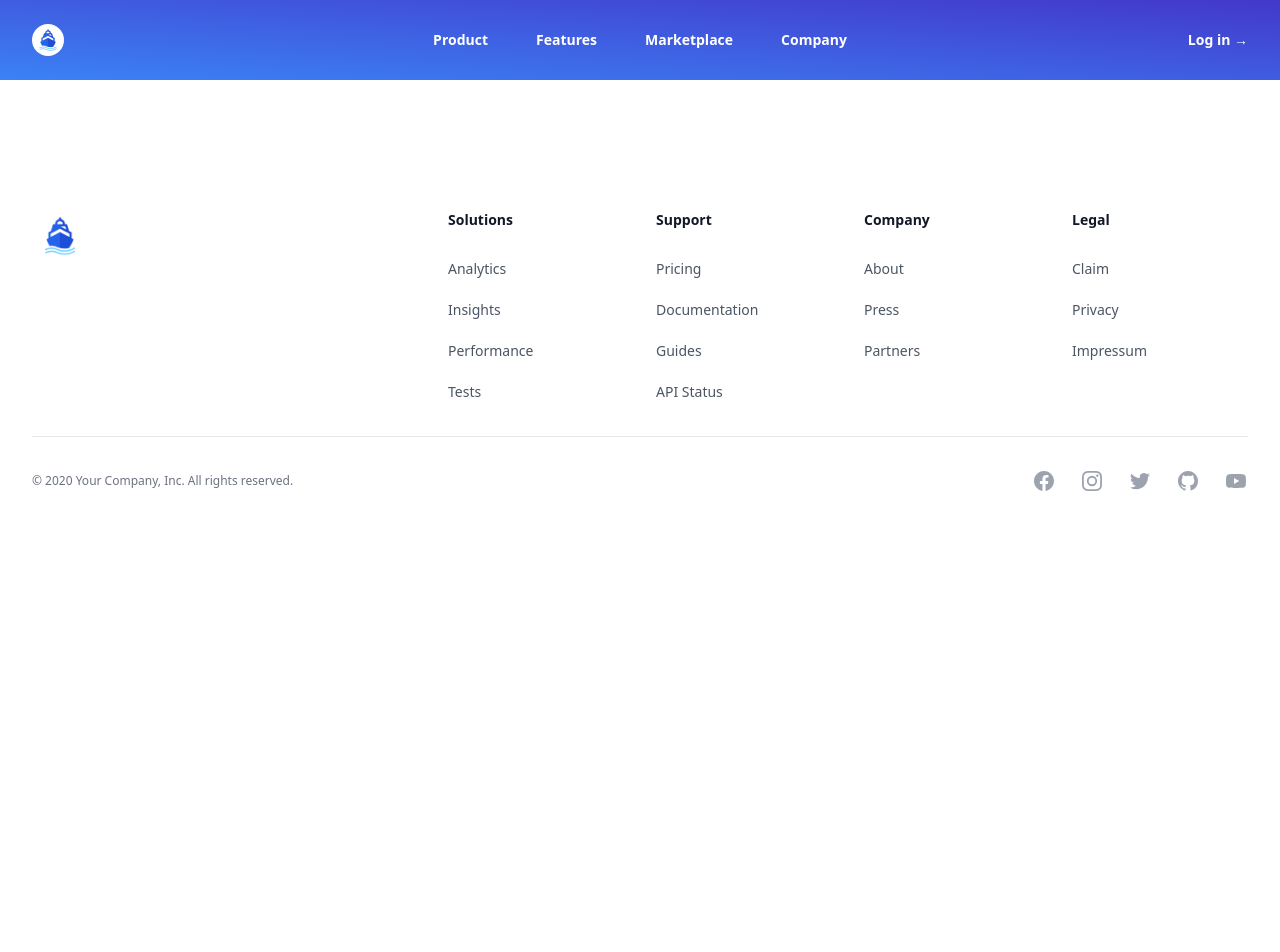
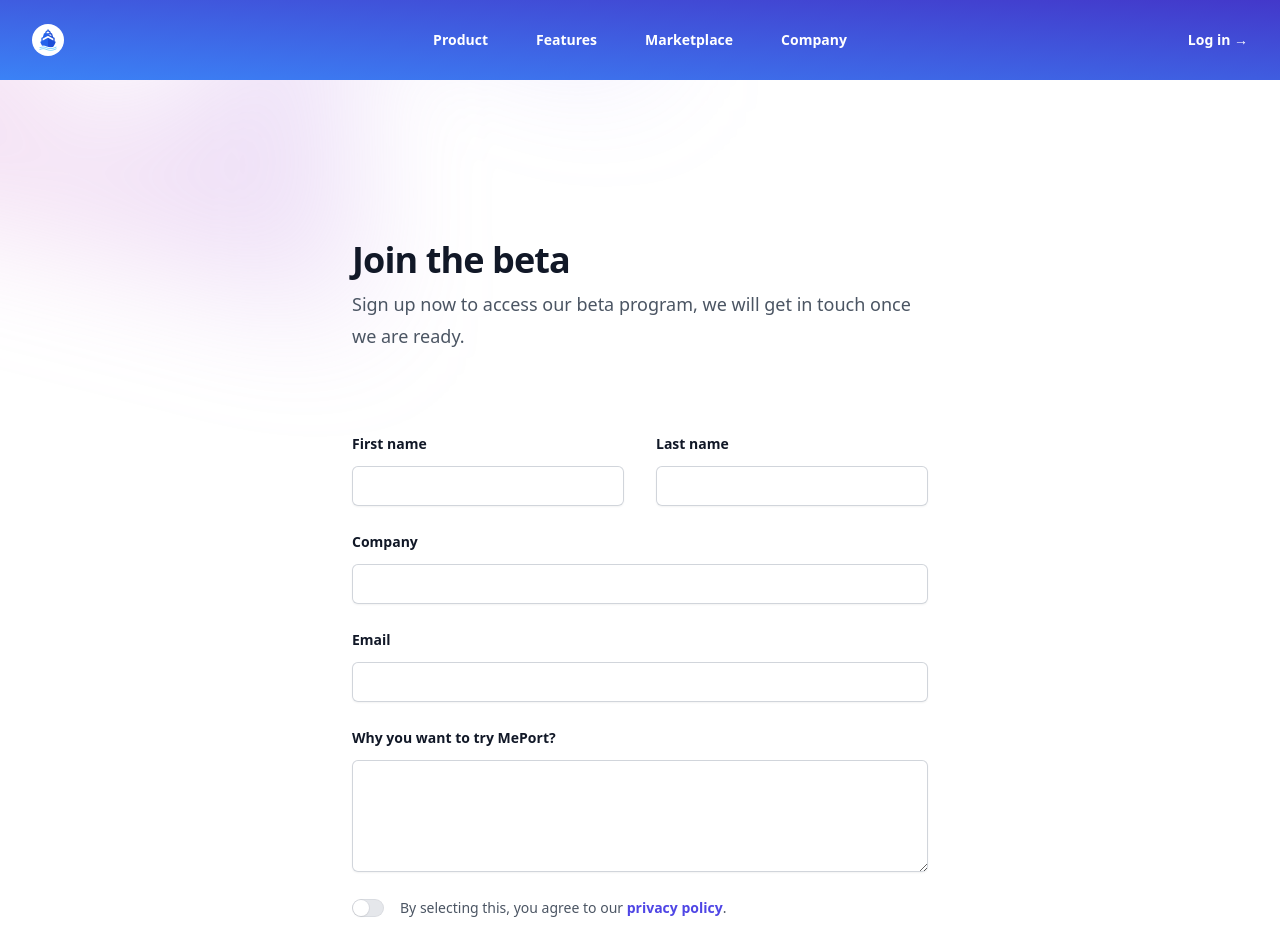
Before and after one commit to threes-at/meport-io, a Nuxt app: page /join-beta in a window 1280 px wide. Shown: the top 952 px of the page. Before the commit the page ends 800 px from the top, so only its background shows below. Built offline with nearby package versions, Linux system fonts and the light colour scheme.

Commit message:
join beta site

```diff
--- a/package.json
+++ b/package.json
@@ -20,8 +20,6 @@
   },
   "dependencies": {
     "@headlessui/vue": "^1.7.12",
-    "@heroicons/vue": "^2.0.16",
-    "@nuxt/image": "^0.7.1",
-    "@nuxt/image-edge": "1.0.0-27968280.9739e4d"
+    "@heroicons/vue": "^2.0.16"
   }
 }
--- a/pages/join-beta.vue
+++ b/pages/join-beta.vue
@@ -1 +1,119 @@
-<template></template>
+<template>
+  <div class="relative isolate px-6 pt-24 sm:pt-40 lg:px-8">
+    <div class="absolute inset-0 -z-10 overflow-hidden">
+      <svg viewBox="0 0 1155 678" aria-hidden="true"
+        class="absolute bottom-full -left-40 -mb-48 w-[72.1875rem] transform-gpu blur-3xl sm:left-auto sm:right-1/2 sm:-mb-64">
+        <path fill="url(#d5d4d369-6b90-4398-a6aa-ab9a062d6e3c)" fill-opacity=".25"
+          d="M317.219 518.975 203.852 678 0 438.341l317.219 80.634 204.172-286.402c1.307 132.337 45.083 346.658 209.733 145.248C936.936 126.058 882.053-94.234 1031.02 41.331c119.18 108.451 130.68 295.337 121.53 375.223L855 299l21.173 362.054-558.954-142.079Z" />
+        <defs>
+          <linearGradient id="d5d4d369-6b90-4398-a6aa-ab9a062d6e3c" x1="1155.49" x2="-78.208" y1=".177" y2="474.645"
+            gradientUnits="userSpaceOnUse">
+            <stop stop-color="#9089FC" />
+            <stop offset="1" stop-color="#FF80B5" />
+          </linearGradient>
+        </defs>
+      </svg>
+    </div>
+
+    <div class="mx-auto max-w-xl">
+      <h2 class="text-3xl font-bold tracking-tight text-gray-900 sm:text-4xl">Join the beta</h2>
+      <p class="mt-2 text-lg leading-8 text-gray-600">Sign up now to access our beta program, we will get in touch once we
+        are ready.</p>
+    </div>
+
+
+
+    <form name="beta-waitlist" action="/join-beta?success=true" method="POST" data-netlify="true"
+      class="mx-auto mt-16 max-w-xl sm:mt-20">
+      <div v-if="isSuccess" class="rounded-md bg-green-50 p-4 mb-10">
+        <div class="flex">
+          <div class="flex-shrink-0">
+            <CheckCircleIcon class="h-5 w-5 text-green-400" aria-hidden="true" />
+          </div>
+          <div class="ml-3">
+            <p class="text-sm font-medium text-green-800">Successfully applied</p>
+          </div>
+          <div class="ml-auto pl-3">
+            <div class="-mx-1.5 -my-1.5">
+              <button type="button"
+                class="inline-flex rounded-md bg-green-50 p-1.5 text-green-500 hover:bg-green-100 focus:outline-none focus:ring-2 focus:ring-green-600 focus:ring-offset-2 focus:ring-offset-green-50">
+                <span class="sr-only">Dismiss</span>
+                <XMarkIcon class="h-5 w-5" aria-hidden="true" />
+              </button>
+            </div>
+          </div>
+        </div>
+      </div>
+      <div class="grid grid-cols-1 gap-y-6 gap-x-8 sm:grid-cols-2">
+        <div>
+          <label for="first-name" class="block text-sm font-semibold leading-6 text-gray-900">First name</label>
+          <div class="mt-2.5">
+            <input required type="text" name="first-name" id="first-name" autocomplete="given-name"
+              class="block w-full rounded-md border-0 py-2 px-3.5 text-sm leading-6 text-gray-900 shadow-sm ring-1 ring-inset ring-gray-300 placeholder:text-gray-400 focus:ring-2 focus:ring-inset focus:ring-indigo-600" />
+          </div>
+        </div>
+        <div>
+          <label for="last-name" class="block text-sm font-semibold leading-6 text-gray-900">Last name</label>
+          <div class="mt-2.5">
+            <input required type="text" name="last-name" id="last-name" autocomplete="family-name"
+              class="block w-full rounded-md border-0 py-2 px-3.5 text-sm leading-6 text-gray-900 shadow-sm ring-1 ring-inset ring-gray-300 placeholder:text-gray-400 focus:ring-2 focus:ring-inset focus:ring-indigo-600" />
+          </div>
+        </div>
+        <div class="sm:col-span-2">
+          <label for="company" class="block text-sm font-semibold leading-6 text-gray-900">Company</label>
+          <div class="mt-2.5">
+            <input required type="text" name="company" id="company" autocomplete="organization"
+              class="block w-full rounded-md border-0 py-2 px-3.5 text-sm leading-6 text-gray-900 shadow-sm ring-1 ring-inset ring-gray-300 placeholder:text-gray-400 focus:ring-2 focus:ring-inset focus:ring-indigo-600" />
+          </div>
+        </div>
+        <div class="sm:col-span-2">
+          <label for="email" class="block text-sm font-semibold leading-6 text-gray-900">Email</label>
+          <div class="mt-2.5">
+            <input required type="email" name="email" id="email" autocomplete="email"
+              class="block w-full rounded-md border-0 py-2 px-3.5 text-sm leading-6 text-gray-900 shadow-sm ring-1 ring-inset ring-gray-300 placeholder:text-gray-400 focus:ring-2 focus:ring-inset focus:ring-indigo-600" />
+          </div>
+        </div>
+        <div class="sm:col-span-2">
+          <label for="message" class="block text-sm font-semibold leading-6 text-gray-900">Why you want to try
+            MePort?</label>
+          <div class="mt-2.5">
+            <textarea name="message" id="message" rows="4"
+              class="block w-full rounded-md border-0 py-2 px-3.5 text-sm leading-6 text-gray-900 shadow-sm ring-1 ring-inset ring-gray-300 placeholder:text-gray-400 focus:ring-2 focus:ring-inset focus:ring-indigo-600" />
+          </div>
+        </div>
+        <SwitchGroup as="div" class="flex gap-x-4 sm:col-span-2">
+          <div class="flex h-6 items-center">
+            <Switch v-model="agreed"
+              :class="[agreed ? 'bg-indigo-600' : 'bg-gray-200', 'flex w-8 flex-none cursor-pointer rounded-full p-px ring-1 ring-inset ring-gray-900/5 transition-colors duration-200 ease-in-out focus-visible:outline focus-visible:outline-2 focus-visible:outline-offset-2 focus-visible:outline-indigo-600']">
+              <span class="sr-only">Agree to policies</span>
+              <span aria-hidden="true"
+                :class="[agreed ? 'translate-x-3.5' : 'translate-x-0', 'h-4 w-4 transform rounded-full bg-white shadow-sm ring-1 ring-gray-900/5 transition duration-200 ease-in-out']" />
+            </Switch>
+          </div>
+          <SwitchLabel class="text-sm leading-6 text-gray-600">
+            By selecting this, you agree to our
+            {{ ' ' }}
+            <nuxt-link to="/privacy" class="font-semibold text-indigo-600">privacy&nbsp;policy</nuxt-link>.
+          </SwitchLabel>
+        </SwitchGroup>
+      </div>
+      <div class="mt-10">
+        <button :disabled="!agreed" type="submit"
+          class="disabled:opacity-40 block w-full rounded-md bg-indigo-600 px-3.5 py-2.5 text-center text-sm font-semibold text-white shadow-sm hover:bg-indigo-500 focus-visible:outline focus-visible:outline-2 focus-visible:outline-offset-2 focus-visible:outline-indigo-600">Apply
+          now</button>
+      </div>
+    </form>
+  </div>
+</template>
+
+
+<script setup lang="ts">
+import { Switch, SwitchGroup, SwitchLabel } from '@headlessui/vue';
+
+const route = useRoute()
+
+const isSuccess = computed(() => route.query.success === 'true')
+
+const agreed = ref(false)
+
+</script>
```
